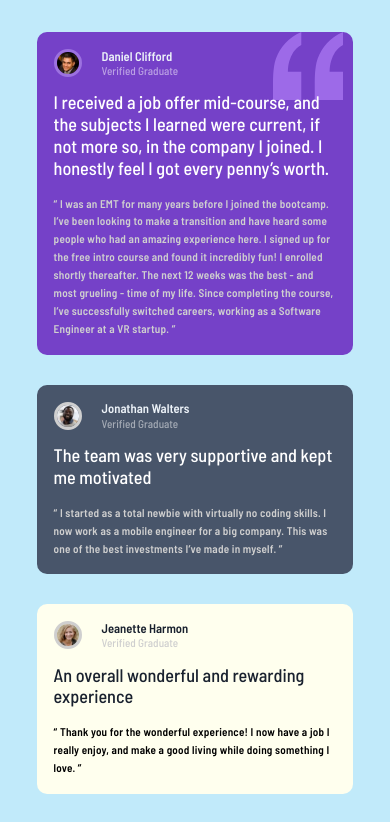
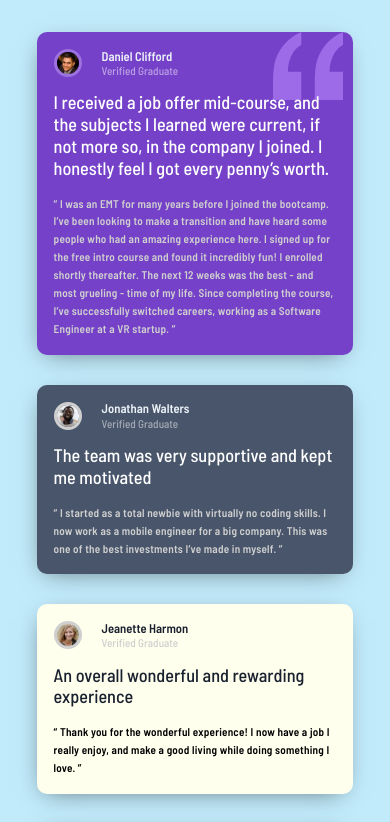
Before and after one commit to Dark-Lover/Testimonials-grid-section, a plain HTML site: page index.html in a window 390 px wide. Shown: the top 822 px of the page. Drawn offline with Linux system fonts and the light colour scheme.

Commit message:
fix shadow

```diff
--- a/css/style.css
+++ b/css/style.css
@@ -41,6 +41,7 @@ body {
 .testimonial {
   padding: 1.2em;
   border-radius: 10px;
+  box-shadow: 0px 13px 24px -6px rgba(5, 0, 5, 0.58);
 }
 /*Section 1*/
 .section1 {
@@ -240,6 +241,7 @@ body {
   .testimonial {
     padding: 1.2em;
     margin-bottom: 15px;
+    box-shadow: -2px 6px 24px -10px rgba(5, 0, 5, 0.58);
   }
   .section1 .quote {
     right: 10px;
```
